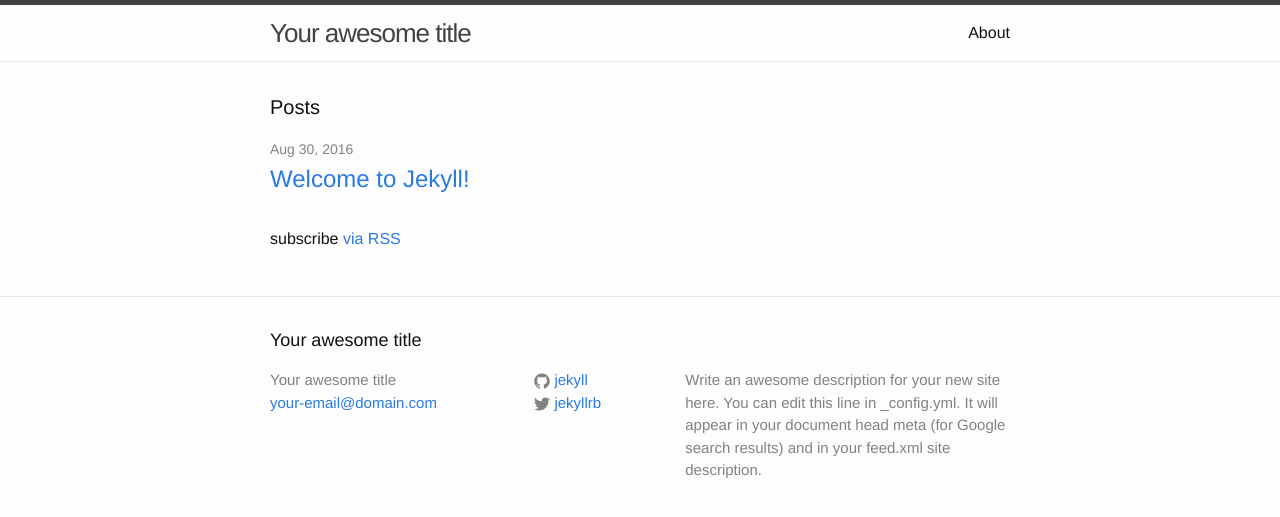
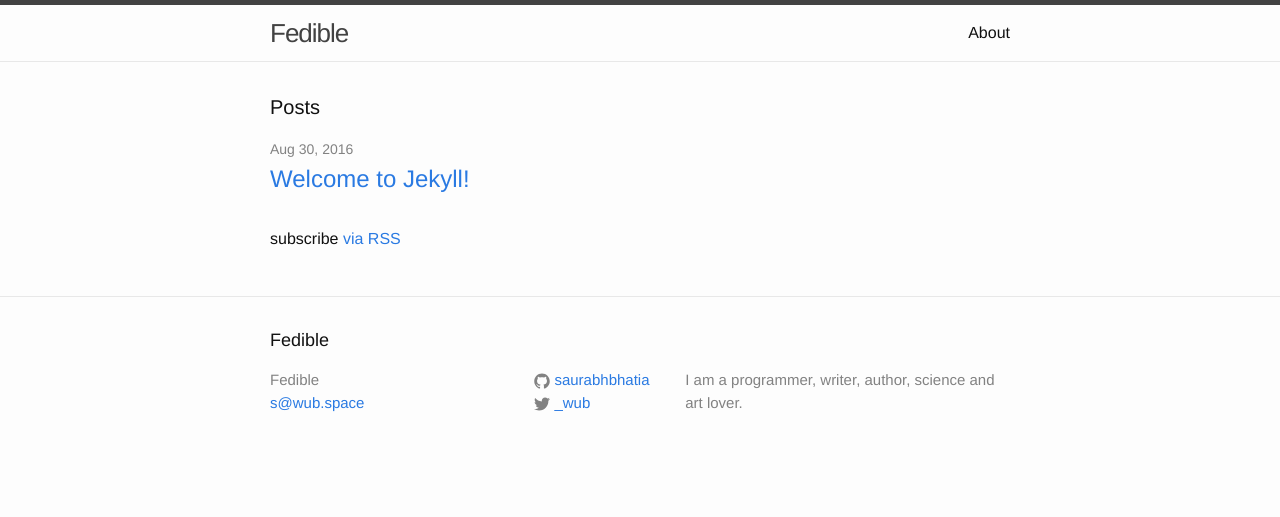
Before and after one commit to saurabhbhatia/fedible, a Jekyll site: the page built from index.html, in a window 1280 px wide. Shown: the top 517 px of the page. Built offline with Jekyll 4.4.1, drawn with Linux system fonts in a browser that asks for light colours.

Commit message:
update config

```diff
--- a/_config.yml
+++ b/_config.yml
@@ -13,16 +13,14 @@
 # you will see them accessed via {{ site.title }}, {{ site.email }}, and so on.
 # You can create any custom variable you would like, and they will be accessible
 # in the templates via {{ site.myvariable }}.
-title: Your awesome title
-email: your-email@domain.com
+title: Fedible
+email: s@wub.space
 description: > # this means to ignore newlines until "baseurl:"
-  Write an awesome description for your new site here. You can edit this
-  line in _config.yml. It will appear in your document head meta (for
-  Google search results) and in your feed.xml site description.
+  I am a programmer, writer, author, science and art lover.
 baseurl: "/fedible" # the subpath of your site, e.g. /blog
 url: "https://saurabhbhatia.github.io" # the base hostname & protocol for your site
-twitter_username: jekyllrb
-github_username:  jekyll
+twitter_username: _wub
+github_username:  saurabhbhatia
 
 # Build settings
 markdown: kramdown
```
